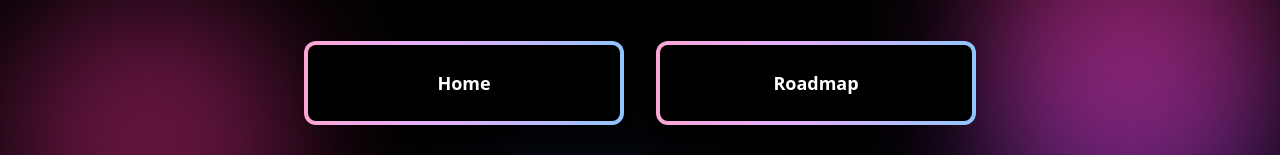
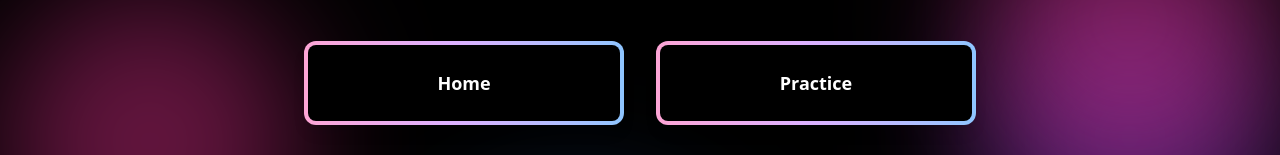
Before and after one commit to adnana56/AIinteview, a React (Vite) app in the folder frontend/: page / in a window 1280 px wide. Shown: the part 1678-1833 px from the top of the page. Built offline with nearby package versions, Linux system fonts and the light colour scheme.

Commit message:
Update QuickLinks.jsx

```diff
--- a/frontend/src/components/QuickLinks.jsx
+++ b/frontend/src/components/QuickLinks.jsx
@@ -21,8 +21,8 @@ export default function QuickLinksPage() {
 
         <div className="grid grid-cols-2 md:grid-cols-2 gap-4 md:gap-8 w-full max-w-2xl">
           <LinkCard  to="/" title="Home" />
-          <LinkCard to="/upload" title="Roadmap" />
-          <LinkCard to="/interview" title="Blogs" />
+          <LinkCard to="/practice" title="Practice" />
+          <LinkCard to="/blogs" title="Blogs" />
           <LinkCard to="/about" title="About" />
 
         </div>
```
